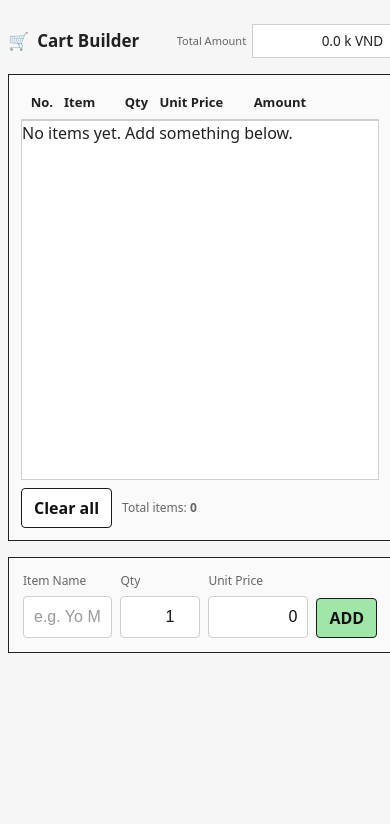
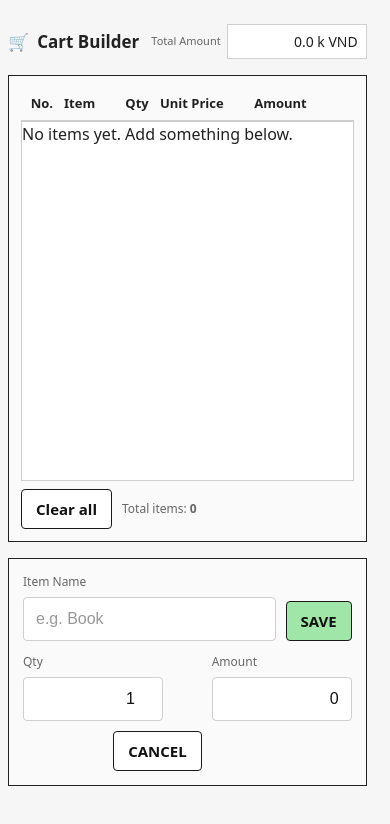
Before and after one commit to aveloxpro-ux/Shopping-Cart-TNS, a React (Vite) app: page / in a window 390 px wide. Shown: the top 824 px of the page. Built offline with nearby package versions, Linux system fonts and the light colour scheme.

Commit message:
Update version v0.3

```diff
--- a/src/App.css
+++ b/src/App.css
@@ -8,15 +8,13 @@
   --bg: #fff;
   --panel: #fafafa;
 
-  --green: #9fe6a8; /* darker green for ADD/SAVE */
+  --green: #9fe6a8; /* darker green for SAVE */
   --green-hover: #8dd494;
-  --red: #ffe3e3;   /* button background, subtle */
-  --red-text: #b91c1c; /* button text */
 }
 
 * { box-sizing: border-box; }
 html, body, #root { height: 100%; }
-html, body { overflow-x: hidden; }   /* prevent sideways scroll */
+html, body { overflow-x: hidden; } /* stop sideways scroll */
 body {
   margin: 0;
   font-family: ui-sans-serif, system-ui, -apple-system, Segoe UI, Roboto, "Helvetica Neue", Arial, "Apple Color Emoji","Segoe UI Emoji";
@@ -80,7 +78,8 @@ body {
 .tableHeader,
 .row {
   display: grid;
-  grid-template-columns: 56px 1fr 90px 120px 140px 92px; /* desktop */
+  /* wider 'Item', tiny action column */
+  grid-template-columns: 56px 1fr 90px 120px 120px 48px;
   align-items: center;
   gap: 8px;
 }
@@ -92,7 +91,7 @@ body {
   padding: 6px 4px;
 }
 
-/* >>> Fixed 10-row viewport, scrollable when more rows <<< */
+/* >>> Fixed 10-row viewport <<< */
 .tableBody {
   height: calc(10 * var(--row-h));
   overflow-y: auto;
@@ -120,26 +119,20 @@ body {
 
 .mono { font-variant-numeric: tabular-nums; }
 
-/* hide number spinners when .no-spin is present */
-.no-spin::-webkit-outer-spin-button,
-.no-spin::-webkit-inner-spin-button {
-  -webkit-appearance: none;
-  margin: 0;
-}
-.no-spin[type="number"] { -moz-appearance: textfield; }
-
-/* REMOVE button (red), smaller font than item name */
-.btn.remove {
-  background: var(--red);
-  color: var(--red-text);
-  border: 1px solid var(--red-text);
-  padding: 6px 10px;
-  border-radius: 4px;
-  font-weight: 600;
-  font-size: 12px;
+/* little square 'X' remove button */
+.remX {
+  width: 22px;
+  height: 22px;
+  line-height: 20px;
+  padding: 0;
+  border: 1px solid #b91c1c;
+  color: #b91c1c;
+  background: #ffe3e3;
+  border-radius: 3px;
+  font-weight: 700;
   cursor: pointer;
 }
-.btn.remove:hover { filter: brightness(0.98); }
+.remX:hover { filter: brightness(0.97); }
 
 /* footer below table */
 .cardFooter {
@@ -155,51 +148,63 @@ body {
 }
 .muted { color: var(--muted); font-size: 12px; }
 
-/* add / edit panel */
-.addPanel {
+/* add / edit panel (two stacked rows) */
+.editPanel {
   border: 1px solid var(--ink);
   background: var(--panel);
   padding: 14px;
   display: grid;
-  grid-template-columns: 1fr 100px 140px auto; /* wider buttons column */
+  gap: 12px;
+  width: 100%;
+}
+.rowInputs {
+  display: grid;
+  grid-template-columns: 1fr auto; /* inputs then actions button(s) */
   gap: 12px;
   align-items: end;
-  width: 100%;
 }
-
-/* inputs — make typed text black & >=16px to stop iOS zoom */
 .field { display: grid; gap: 6px; }
 .field label { font-size: 12px; color: var(--muted); }
-.field.narrow { max-width: 180px; }
+.field.narrow { max-width: 200px; }
+.field.grow { width: 100%; }
 
+/* inputs — prevent iOS zoom (>=16px) */
 .in {
   width: 100%;
   border: 1px solid var(--border);
   background: #fff;
   padding: 10px 12px;
   border-radius: 4px;
-  font-size: 16px;   /* ✅ prevent Safari auto-zoom */
+  font-size: 16px;
   line-height: 1.4;
   color: #111;
 }
 .in::placeholder { color: #999; }
 .in.number { text-align: right; font-variant-numeric: tabular-nums; }
-.in.small { padding: 6px 6px; font-size: 15px; }
+
+/* hide number spinners if any remain */
+.no-spin::-webkit-outer-spin-button,
+.no-spin::-webkit-inner-spin-button {
+  -webkit-appearance: none;
+  margin: 0;
+}
+.no-spin[type="number"] { -moz-appearance: textfield; }
 
 /* actions / buttons */
-.actions { display: flex; justify-content: flex-end; }
+.actions { display: flex; gap: 8px; justify-content: flex-end; }
 .btn {
   border: 1px solid #1a1a1a;
   background: #e9f0ff;
-  padding: 8px 14px;
+  padding: 10px 16px;
   border-radius: 4px;
   font-weight: 700;
   cursor: pointer;
   color: #111;
+  font-size: 16px;
 }
 .btn:hover { filter: brightness(0.98); }
 .btn.ghost  { background: #fff; }
-.btn.add    { background: var(--green); border-color: #1a1a1a; color: #111; }
+.btn.add    { background: var(--green); border-color: #1a1a1a; }
 .btn.add:hover { background: var(--green-hover); }
 
 .errors {
@@ -214,35 +219,29 @@ body {
   .wrap { padding: 0 8px 40px; }
   .title { font-size: 17px; }
   .tableHeader, .row {
-    grid-template-columns: 40px 1fr 56px 80px 90px 70px;  /* narrower */
+    grid-template-columns: 40px 1fr 56px 80px 90px 42px;
     gap: 6px;
     font-size: 14px;
   }
-  .addPanel {
-    grid-template-columns: 1fr 90px 120px auto;
-    gap: 10px;
-  }
   .totalBox {
-    grid-template-columns: auto 140px; /* label then value */
+    grid-template-columns: auto 140px;
     gap: 6px;
   }
   .totalLabel { text-align: right; font-size: 11px; }
   .totalValue { padding: 6px 8px; font-size: 14px; }
+
+  .rowInputs { grid-template-columns: 1fr auto; gap: 10px; }
+  .field.narrow { max-width: 160px; }
 }
 
 @media (max-width: 420px) {
-  :root { --row-h: 36px; } /* slightly shorter rows */
+  :root { --row-h: 36px; }
   .tableHeader, .row {
-    grid-template-columns: 34px 1fr 48px 70px 78px 64px;
+    grid-template-columns: 34px 1fr 48px 70px 78px 38px;
     gap: 5px;
     font-size: 13px;
   }
-  .addPanel {
-    grid-template-columns: 1fr 80px 100px auto;
-    gap: 8px;
-  }
-  .in { padding: 9px 10px; font-size: 16px; }
-  .btn { padding: 8px 12px; }
-  .btn.remove { padding: 5px 8px; font-size: 11.5px; }
-  .totalValue { font-size: 13.5px; }
+  .field.narrow { max-width: 140px; }
+  .btn { padding: 9px 14px; font-size: 15px; }
+  .remX { width: 20px; height: 20px; line-height: 18px; }
 }
--- a/src/App.jsx
+++ b/src/App.jsx
@@ -1,11 +1,19 @@
 import React, { useEffect, useMemo, useRef, useState } from "react";
 import "./App.css";
+
+/**
+ * Cart Builder — v8
+ * - Panel uses ItemName + (Qty, Amount); we compute unit price = amount/qty
+ * - Rows are not directly editable; edit via panel
+ * - Small "X" remove button
+ * - Mobile: decimal keypad, accepts '.' or ','
+ */
 
 export default function App() {
   // ---------- State ----------
   const [items, setItems] = useState(() => {
     try {
-      const raw = localStorage.getItem("shopping_cart_items_v7");
+      const raw = localStorage.getItem("shopping_cart_items_v8");
       return raw ? JSON.parse(raw) : [];
     } catch {
       return [];
@@ -14,7 +22,7 @@ export default function App() {
 
   const [name, setName] = useState("");
   const [qty, setQty] = useState(1);
-  const [price, setPrice] = useState(0);
+  const [amount, setAmount] = useState(0); // line total (k VND)
   const [errors, setErrors] = useState([]);
   const [editingId, setEditingId] = useState(null);
 
@@ -25,7 +33,7 @@ export default function App() {
 
   // ---------- Persistence ----------
   useEffect(() => {
-    localStorage.setItem("shopping_cart_items_v7", JSON.stringify(items));
+    localStorage.setItem("shopping_cart_items_v8", JSON.stringify(items));
   }, [items]);
 
   // Auto-scroll to the BOTTOM when a new row is added
@@ -38,40 +46,45 @@ export default function App() {
 
   // ---------- Derived ----------
   const totals = useMemo(() => {
-    const subtotal = items.reduce((s, it) => s + num(it.qty) * num(it.price), 0);
+    const subtotal = items.reduce((s, it) => s + num(it.qty) * num(it.unitPrice), 0);
     const totalQty = items.reduce((s, it) => s + num(it.qty), 0);
     return { subtotal, totalQty };
   }, [items]);
 
   // ---------- Handlers ----------
   function onRowClick(it) {
+    // load the row into the panel for editing
     setEditingId(it.id);
     setName(it.name);
     setQty(num(it.qty));
-    setPrice(num(it.price));
+    const amt = num(it.qty) * num(it.unitPrice);
+    setAmount(amt);
     addPanelRef.current?.scrollIntoView({ behavior: "smooth", block: "nearest" });
   }
 
   function addItem() {
-    const errs = validate(name, qty, price);
+    const errs = validateForPanel(name, qty, amount);
     setErrors(errs);
     if (errs.length) return;
 
-    const newItem = { id: uid(), name: name.trim(), qty: Number(qty), price: Number(price) };
-    setItems(prev => [...prev, newItem]); // append at bottom
+    const unitPrice = safeDivide(amount, qty);
+    const newItem = { id: uid(), name: name.trim(), qty: Number(qty), unitPrice: Number(unitPrice) };
+    setItems(prev => [...prev, newItem]); // append bottom
     lastActionRef.current = "add";
     clearForm();
   }
 
   function saveItem() {
     if (!editingId) return;
-    const errs = validate(name, qty, price);
+
+    const errs = validateForPanel(name, qty, amount);
     setErrors(errs);
     if (errs.length) return;
 
+    const unitPrice = safeDivide(amount, qty);
     setItems(prev =>
       prev.map(it =>
-        it.id === editingId ? { ...it, name: name.trim(), qty: Number(qty), price: Number(price) } : it
+        it.id === editingId ? { ...it, name: name.trim(), qty: Number(qty), unitPrice: Number(unitPrice) } : it
       )
     );
     lastActionRef.current = "save";
@@ -95,7 +108,7 @@ export default function App() {
     setEditingId(null);
     setName("");
     setQty(1);
-    setPrice(0);
+    setAmount(0);
     setErrors([]);
   }
 
@@ -127,53 +140,34 @@ export default function App() {
         </div>
 
         <div className="tableBody" ref={tableRef}>
-          {items.length === 0 ? (
-            <div className="empty">No items yet. Add something below.</div>
-          ) : null}
+          {items.length === 0 ? <div className="empty">No items yet. Add something below.</div> : null}
 
           {items.map((it, idx) => {
-            const amount = num(it.qty) * num(it.price);
+            const lineAmt = num(it.qty) * num(it.unitPrice);
             const selected = editingId === it.id;
             return (
               <div
                 className={`row ${selected ? "selected" : ""}`}
                 key={it.id}
                 onClick={() => onRowClick(it)}
-                title="Click to edit this line"
+                title="Tap to edit this line"
               >
                 <div className="col no">{idx + 1}</div>
                 <div className="col item itemCell">{it.name}</div>
-                <div className="col qty mono">
-                  <input
-                    className="in number small"
-                    type="number"
-                    min={1}
-                    value={it.qty}
-                    onChange={(e) => updateItem(setItems, it.id, { qty: clampInt(e.target.value, 1) })}
-                  />
-                </div>
-                <div className="col unit mono">
-                  {/* keep inline edit, but hide spinners */}
-                  <input
-                    className="in number small no-spin"
-                    type="number"
-                    step="0.1"
-                    min={0}
-                    value={it.price}
-                    onChange={(e) => updateItem(setItems, it.id, { price: clampFloat(e.target.value, 0) })}
-                  />
-                </div>
-                <div className="col amount mono">{fmtKVND(amount)}</div>
+                <div className="col qty mono">{num(it.qty)}</div>
+                <div className="col unit mono">{num(it.unitPrice).toFixed(1)}</div>
+                <div className="col amount mono">{fmtKVND(lineAmt)}</div>
                 <div className="col action">
                   <button
-                    className="btn remove"
+                    className="remX"
+                    aria-label="Remove"
                     title="Remove"
                     onClick={(e) => {
-                      e.stopPropagation(); // don't trigger row edit
+                      e.stopPropagation();
                       removeItem(it.id);
                     }}
                   >
-                    Remove
+                    X
                   </button>
                 </div>
               </div>
@@ -191,17 +185,31 @@ export default function App() {
         </div>
       </section>
 
-      {/* Add / Edit panel */}
-      <section className="addPanel" ref={addPanelRef}>
-        <div className="field">
+      {/* Add / Edit panel — matches mockups */}
+      <section className="editPanel" ref={addPanelRef}>
+        {/* Row 1: Item Name + Add/Save */}
+        <div className="rowInputs">
+          <div className="field grow">
             <label>Item Name</label>
             <input
               className="in"
-            placeholder="e.g. Yo Most"
+              placeholder="e.g. Book"
               value={name}
               onChange={(e) => setName(e.target.value)}
             />
           </div>
+
+          <div className="actions">
+            {isEditing ? (
+              <button className="btn add" onClick={saveItem}>SAVE</button>
+            ) : (
+              <button className="btn add" onClick={addItem}>SAVE</button> /* label SAVE like mockup */
+            )}
+          </div>
+        </div>
+
+        {/* Row 2: Qty + Amount + Cancel */}
+        <div className="rowInputs">
           <div className="field narrow">
             <label>Qty</label>
             <input
@@ -212,27 +220,24 @@ export default function App() {
               onChange={(e) => setQty(clampInt(e.target.value, 1))}
             />
           </div>
+
           <div className="field narrow">
-          <label>Unit Price</label>
-          {/* no spinners, numeric keypad on mobile */}
+            <label>Amount</label>
+            {/* Accept both "." and "," decimals, show decimal keypad; stop iOS zoom (font-size 16+ via CSS) */}
             <input
               className="in number no-spin"
               type="text"
               inputMode="decimal"
               pattern="[0-9]*[.,]?[0-9]*"
-            value={price}
-            onChange={(e) => setPrice(clampFloat(e.target.value, 0))}
+              placeholder="e.g. 10.5"
+              value={amount}
+              onChange={(e) => setAmount(clampFloat(e.target.value, 0))}
             />
           </div>
+
           <div className="actions">
-          {isEditing ? (
-            <>
-              <button className="btn add" onClick={saveItem}>SAVE</button>
-              <button className="btn ghost" onClick={clearForm} style={{ marginLeft: 8 }}>Cancel</button>
-            </>
-          ) : (
-            <button className="btn add" onClick={addItem}>ADD</button>
-          )}
+            <button className="btn ghost" onClick={clearForm}>CANCEL</button>
+          </div>
         </div>
       </section>
 
@@ -245,7 +250,7 @@ export default function App() {
   );
 }
 
-/* ---------- Helpers ---------- */
+/* ---------- Utils ---------- */
 function uid() {
   return Date.now().toString(36) + Math.random().toString(36).slice(2);
 }
@@ -253,12 +258,16 @@ function num(v) {
   const x = Number(v);
   return Number.isFinite(x) ? x : 0;
 }
+function safeDivide(amount, qty) {
+  const q = num(qty);
+  if (!q) return 0;
+  return num(amount) / q;
+}
 function clampInt(v, min = 0, max = Number.MAX_SAFE_INTEGER) {
-  const x = Math.round(num(v));
-  return Math.min(max, Math.max(min, x));
+  const x = Math.round(Number(String(v).replace(",", ".")));
+  return Math.min(max, Math.max(min, Number.isFinite(x) ? x : 0));
 }
 function clampFloat(v, min = 0, max = Number.MAX_VALUE) {
-  // allow "1,5" as 1.5, etc.
   const x = Number(String(v).replace(",", "."));
   const n = Number.isFinite(x) ? x : 0;
   return Math.min(max, Math.max(min, n));
@@ -267,13 +276,10 @@ function clampFloat(v, min = 0, max = Number.MAX_VALUE) {
 function fmtKVND(v) {
   return `${num(v).toFixed(1)} k VND`;
 }
-function validate(name, qty, price) {
+function validateForPanel(name, qty, amount) {
   const errs = [];
   if (!name.trim()) errs.push("Item name is required.");
   if (!qty || qty <= 0) errs.push("Qty must be ≥ 1.");
-  if (price < 0) errs.push("Unit price must be ≥ 0.");
+  if (amount < 0) errs.push("Amount must be ≥ 0.");
   return errs;
 }
-function updateItem(setter, id, patch) {
-  setter(prev => prev.map(it => (it.id === id ? { ...it, ...patch } : it)));
-}
```
Lines whose indentation alone changed are shown as unchanged.
